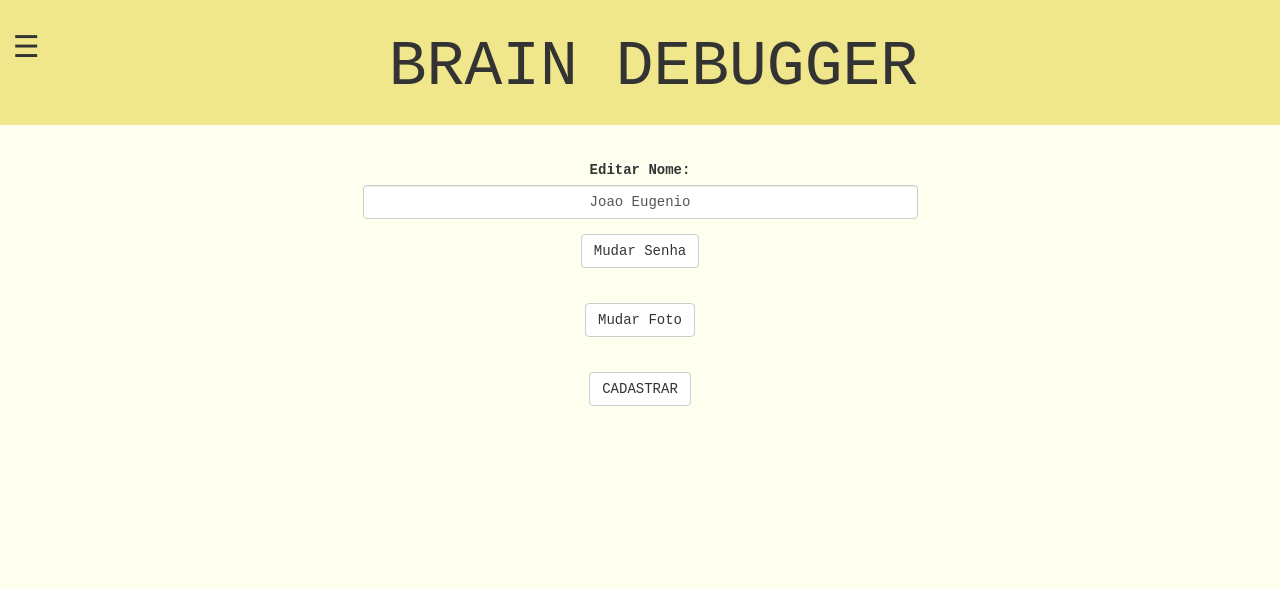
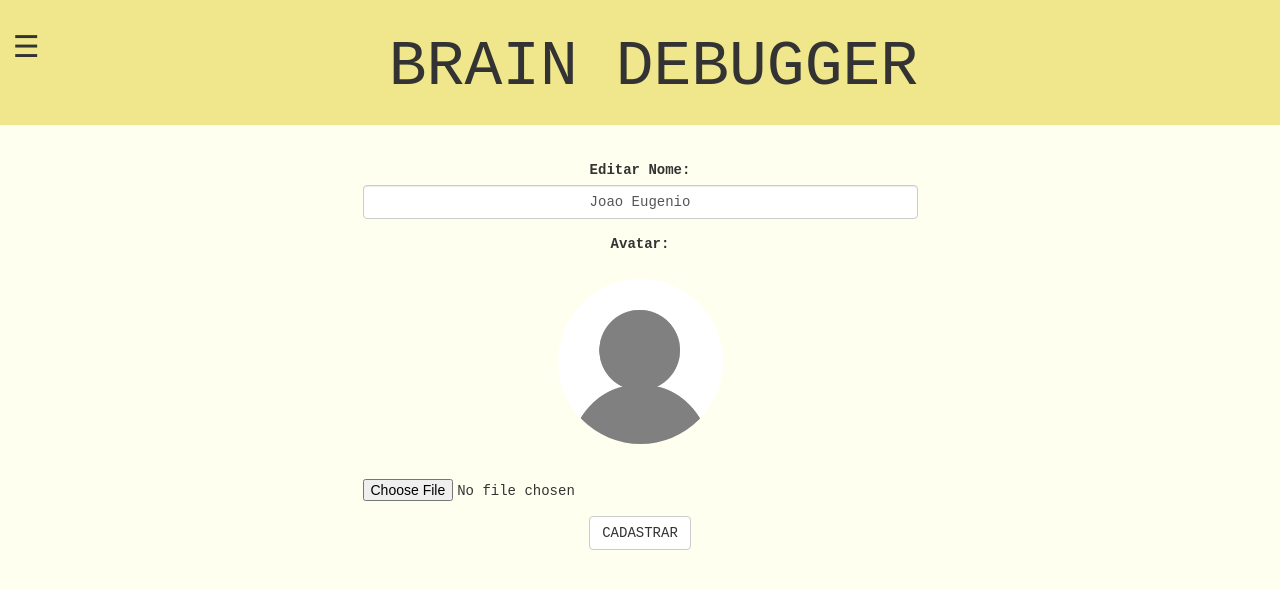
Before and after one commit to fernandabatista/brain-storm, a PHP site: page /edita_perfil.php in a window 1280 px wide. Shown: the top 589 px of the page. Run offline with PHP 8.4, Linux system fonts and the light colour scheme; a user stored in the database is signed in; data comes from the database, SQL or seed files in the repository; some libraries are stand-ins or nearby versions.

Commit message:
editar perfil

```diff
--- a/edita_perfil.php
+++ b/edita_perfil.php
@@ -9,14 +9,11 @@
 //  echo breadcumb(0,$_GET['id']);
 	$_POST['nomea'] = $_SESSION['name']; //nomea = nome atual e depois nome atualizado
     if($_SERVER['REQUEST_METHOD']=='POST'){
-    perfil($_SESSION['cid'],$_POST['nome'], $_POST['pwd']);
+    perfil($_SESSION['cid'],$_POST['nome']);
   	$_SESSION['name'] = $_POST['nomea']= $_POST['nome'];
   		if (isset($_FILES['arquivo'])) {
   			mudafoto($_SESSION['cid'], $_FILES['arquivo']);
   	}
-  	if (isset($_POST['pwd'])) {
-				mudasenha($_SESSION['cid'], $_POST['pwd']);
-				}
   }
 ?>
 <div class='container' id='pageContent'>
@@ -28,18 +25,14 @@
 			<input name= 'nome' type="text" class="form-control center" id="user"
 			value="<?= $_POST['nomea']; ?>">
 		</div>
+
 		<div class="form-group">
-			<?php modal('senha', 'Mudar Senha', 'Mudar Senha'); ?>
-			<label for="pwd">Nova Senha:</label>
-			<input name= 'pwd' type="password" class="form-control center" id="pwd">
-
-			<?php modal_footer('Concluido'); ?>
-		</div>
-		<div class="form-group">
-			<?php modal('foto', 'Mudar Foto', 'Mudar Foto'); ?>
 			<label for="arquivo">Avatar: </label>
+			<br><br>
+			<?php $pic = '<div class="row"><img src="'.imagem($_SESSION['user']).'"
+            class="col-sm-4 col-sm-offset-4 img-circle imgp" height="50%" width="50%" alt="Foto de perfil"></div>';
+            echo $pic; ?>
 			<input type="file"  name="arquivo">
-			<?php modal_footer('Concluido');?>
 		</div>
 		<button type="submit" class="btn btn-default">CADASTRAR</button>
 		</form>
--- a/html_funcs.php
+++ b/html_funcs.php
@@ -6,7 +6,7 @@
     <a href="javascript:void(0)" class="closebtn" onclick="closeNav()">&times;</a>';
 
     $html_result.='<div class="row"><img src="'.imagem($_SESSION['user']).'"
-            class="col-sm-8 col-sm-offset-2 img-circle imgp" height="150" width="150" alt="Foto de perfil"></div>
+            class="col-sm-8 col-sm-offset-2 img-circle imgp" height="50%" width="50%" alt="Foto de perfil"></div>
                 <a href="'.$path.'/index.php?act=curso">Home</a>
                   <a href="'.$path.'/edita_perfil.php">Editar perfil</a>
                    <a href="'.$path."/pesquisar.php".'">Pesquisar</a>
--- a/update.php
+++ b/update.php
@@ -52,22 +52,4 @@
         }
 
     }
-    function mudasenha($ass, $pwd){
-        require "credentials.php";
-        require "authenticate.php";
-        require "links.php";
-        $conn = mysqli_connect($servername, $username, $password, $dbname);
-        // Check connection
-        if (!$conn) {
-          die("Connection failed: " . mysqli_connect_error());
-        }
-        $sql = "UPDATE usuario SET Senha='$pwd' WHERE ID_Usuario = '".$_SESSION['user']."'";
-        if (mysqli_query($conn, $sql)) {
-        echo "Alterações Salvas! ";
-    } else {
-        echo "Error updating record: " . mysqli_error($conn);
-    }
-    mysqli_close($conn);
-
-    }
 ?>
```
Also changed, not shown: img/2.jpg (added), img/3.jpg, img/5.jpg (added).
